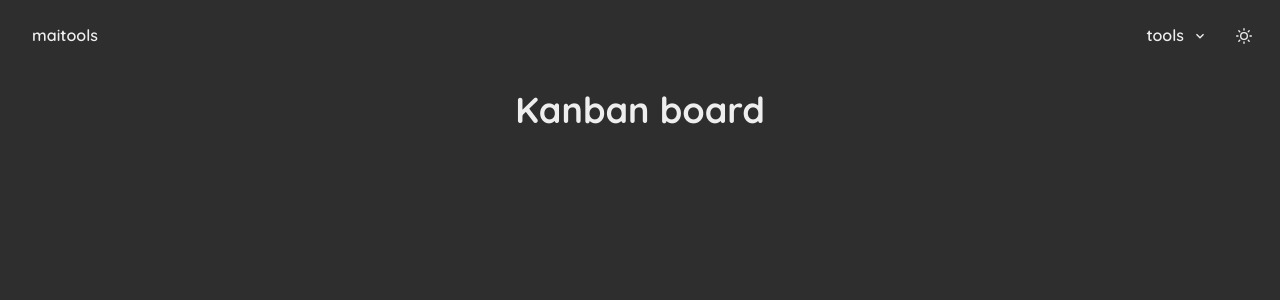
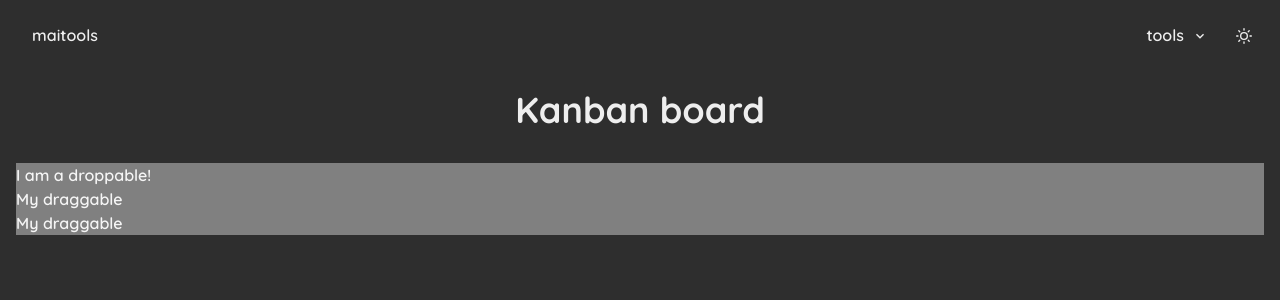
Before and after one commit to olimeme/maitools, a React (Vite) app: page /kanban in a window 1280 px wide. Shown: the top 300 px of the page. Built offline with nearby package versions, Linux system fonts and the light colour scheme.

Commit message:
add dnd simple example

```diff
--- a/package.json
+++ b/package.json
@@ -31,6 +31,7 @@
   },
   "devDependencies": {
     "@types/react": "^18.0.28",
+    "@types/react-beautiful-dnd": "^13.1.4",
     "@types/react-dom": "^18.0.11",
     "@vitejs/plugin-react": "^3.1.0",
     "typescript": "^4.9.3",
--- a/src/pages/KanbanBoardPage.tsx
+++ b/src/pages/KanbanBoardPage.tsx
@@ -1,13 +1,77 @@
-import React from "react";
+import { useState, useEffect, useCallback } from "react";
 import MotionWrapper from "../components/MotionWrapper";
 import { Heading } from "@chakra-ui/react";
+import { DragDropContext, Draggable, Droppable } from "react-beautiful-dnd";
 
 const KanbanBoardPage = () => {
+  useEffect(() => {}, []);
+
+  const onBeforeDragStart = useCallback(() => {
+    /*...*/
+    console.log("Drag before start");
+  }, []);
+
+  const onDragStart = useCallback(() => {
+    /*...*/
+    console.log("Drag start");
+  }, []);
+  const onDragUpdate = useCallback(() => {
+    console.log("Drag updated");
+    /*...*/
+  }, []);
+  const onDragEnd = useCallback(() => {
+    // the only one that is required
+    console.log("Drag ended");
+  }, []);
+
   return (
     <MotionWrapper>
       <Heading mb={8} textAlign={"center"}>
         Kanban board
       </Heading>
+      <DragDropContext
+        onBeforeDragStart={onBeforeDragStart}
+        onDragStart={onDragStart}
+        onDragUpdate={onDragUpdate}
+        onDragEnd={onDragEnd}
+      >
+        <Droppable droppableId="droppable-1" type="PERSON">
+          {(provided, snapshot) => (
+            <div
+              ref={provided.innerRef}
+              style={{
+                backgroundColor: snapshot.isDraggingOver ? "blue" : "grey",
+              }}
+              {...provided.droppableProps}
+            >
+              <h2>I am a droppable!</h2>
+              <Draggable draggableId="draggable-1" index={0}>
+                {(provided, snapshot) => (
+                  <div
+                    ref={provided.innerRef}
+                    {...provided.draggableProps}
+                    {...provided.dragHandleProps}
+                  >
+                    <h4>My draggable</h4>
+                  </div>
+                )}
+              </Draggable>
+              <Draggable draggableId="draggable-2" index={1}>
+                {(provided, snapshot) => (
+                  <div
+                    ref={provided.innerRef}
+                    {...provided.draggableProps}
+                    {...provided.dragHandleProps}
+                  >
+                    <h4>My draggable</h4>
+                  </div>
+                )}
+              </Draggable>
+              {provided.placeholder}
+            </div>
+          )}
+        </Droppable>
+      </DragDropContext>
     </MotionWrapper>
   );
 };
```
Also changed, not shown: 1 other file (tests, documents, lock files or other folders).
